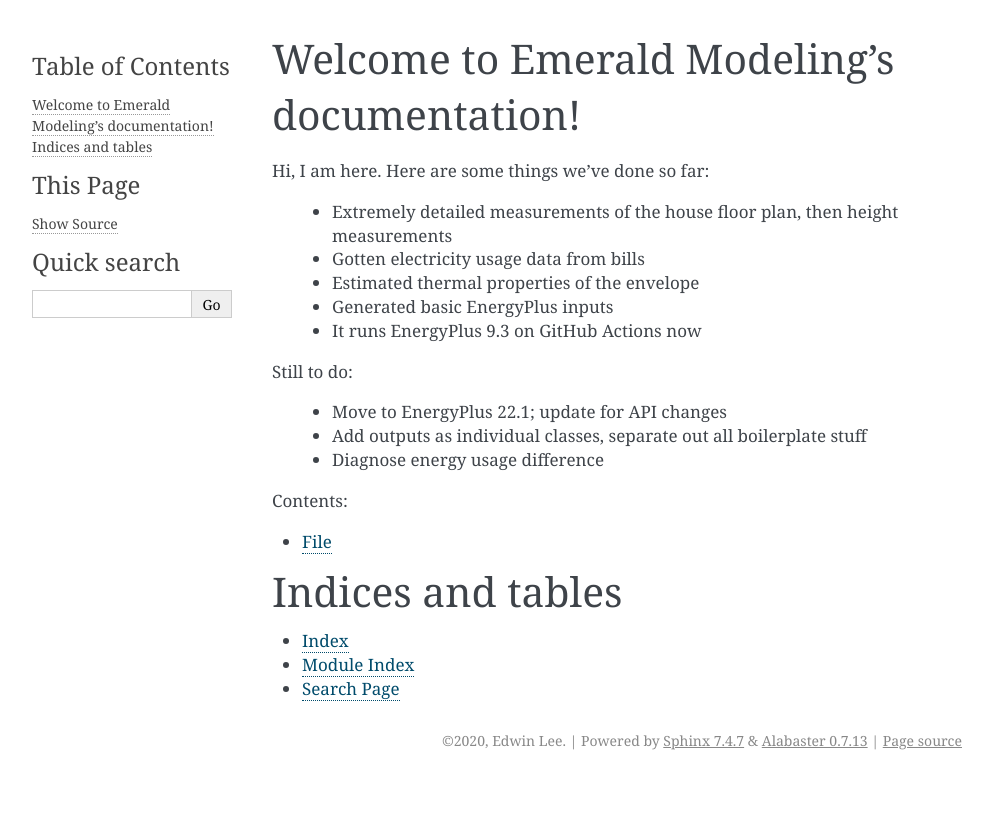
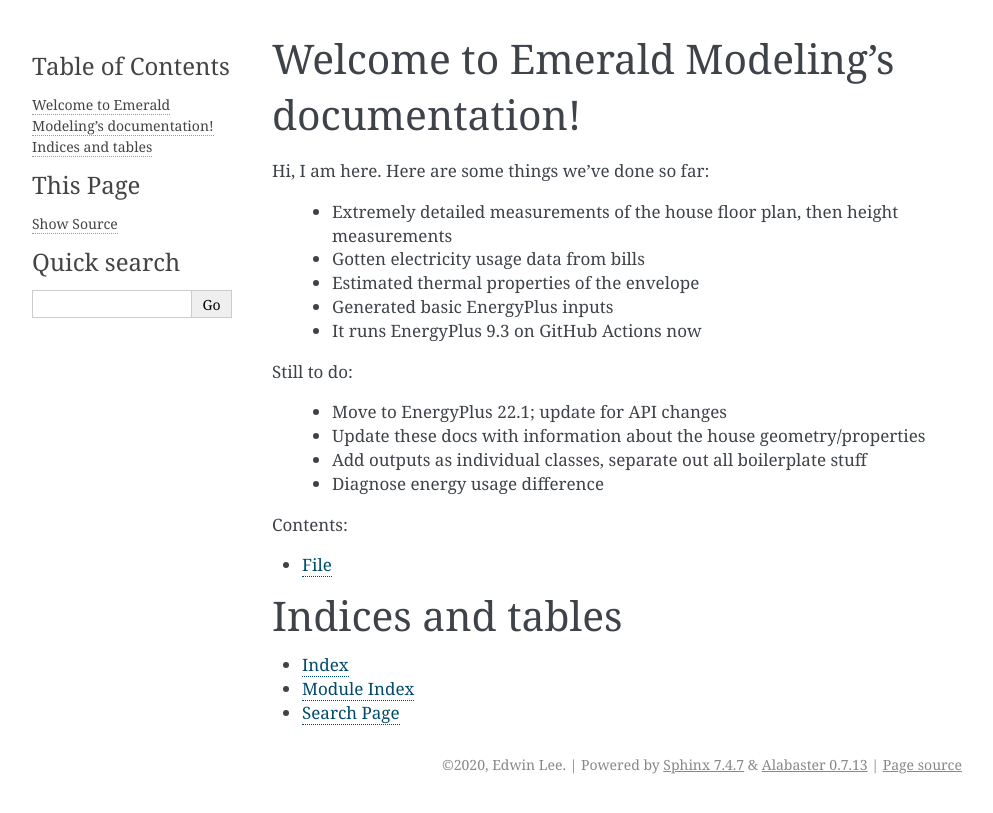
Before and after one commit to okielife/Emerald, a Sphinx documentation site: the page built from docs/index.rst, in a window 1280 px wide. Shown: the top 813 px of the page, without its empty margins (148-1141 px from the left). Built offline with Sphinx 7.4.7, drawn with Linux system fonts in a browser that asks for light colours.

Commit message:
Update docs

```diff
--- a/docs/index.rst
+++ b/docs/index.rst
@@ -13,6 +13,7 @@ Here are some things we've done so far:
 Still to do:
 
  - Move to EnergyPlus 22.1; update for API changes
+ - Update these docs with information about the house geometry/properties
  - Add outputs as individual classes, separate out all boilerplate stuff
  - Diagnose energy usage difference
 
```
